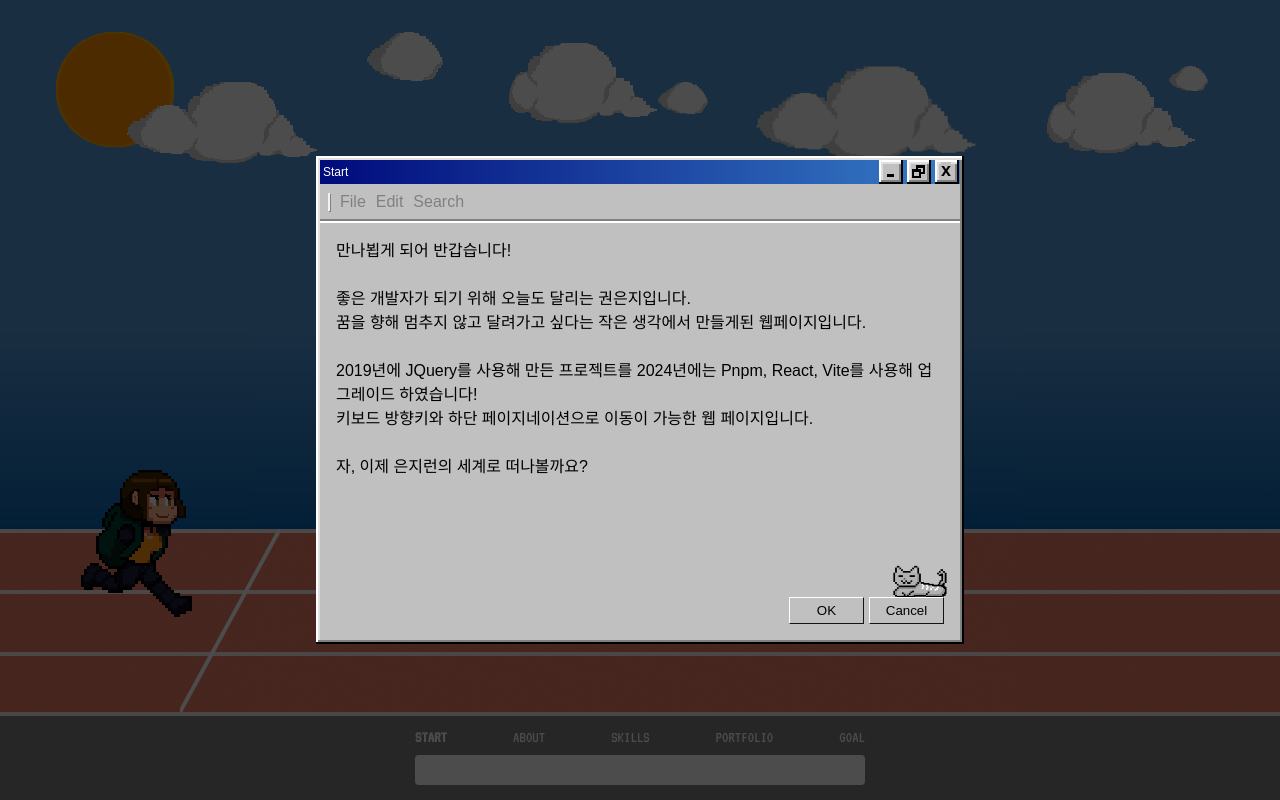
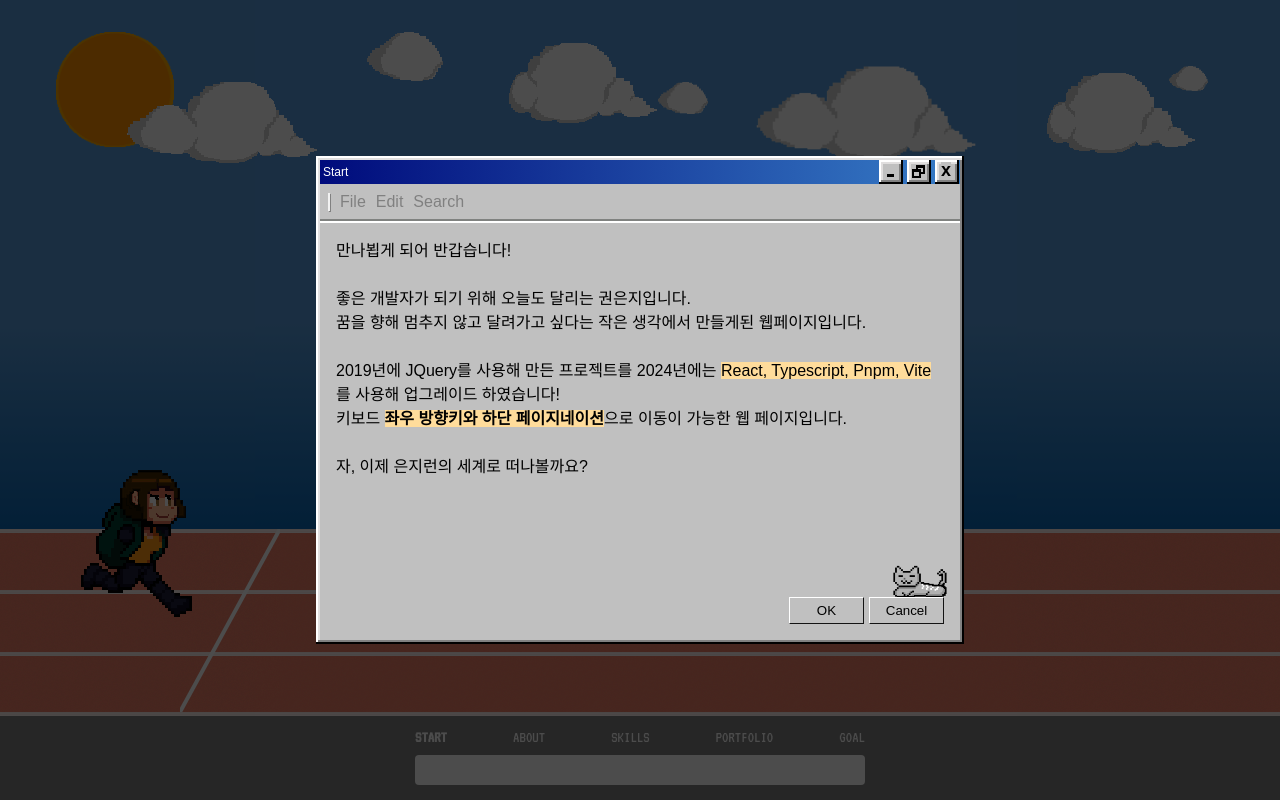
Before and after one commit to wwowww/eunjeerun, a React (Vite) app: page / in a window 1280 px wide. Both pictures are taken after a click on the button 806 px from the left and 473 px from the top of the page. Built offline with nearby package versions, Linux system fonts and the light colour scheme.

Commit message:
design. css 수정

```diff
--- a/src/components/organisms/HomeModalContent/HomeModalContent.module.scss
+++ b/src/components/organisms/HomeModalContent/HomeModalContent.module.scss
@@ -19,4 +19,21 @@
 .description {
   position: relative;
   padding: 20px 16px;
+
+  p {
+    line-height: 1.5;
+  }
+
+  b {
+    font-weight: 500;
+  }
+
+  .textBackground,
+  .textUnderline {
+    background-color: #ffdc9b;
+  }
+
+  .textUnderline {
+    font-weight: 600;
+  }
 }
--- a/src/components/organisms/HomeModalContent/HomeModalContent.tsx
+++ b/src/components/organisms/HomeModalContent/HomeModalContent.tsx
@@ -21,10 +21,10 @@ const HomeModalContent = () => {
         </p>
         <p>
           2019년에 JQuery를 사용해 만든 프로젝트를
-          2024년에는 Pnpm, React, Vite를 사용해 업그레이드 하였습니다! <br />
+          2024년에는 <b className={style.textBackground}>React, Typescript, Pnpm, Vite</b>를 사용해 업그레이드 하였습니다! <br />
         </p>
         <p>
-          키보드 방향키와 하단 페이지네이션으로
+          키보드 <b className={style.textUnderline}>좌우 방향키와 하단 페이지네이션</b>으로
           이동이 가능한 웹 페이지입니다.  <br/><br/>
         </p>
         <p>
```
